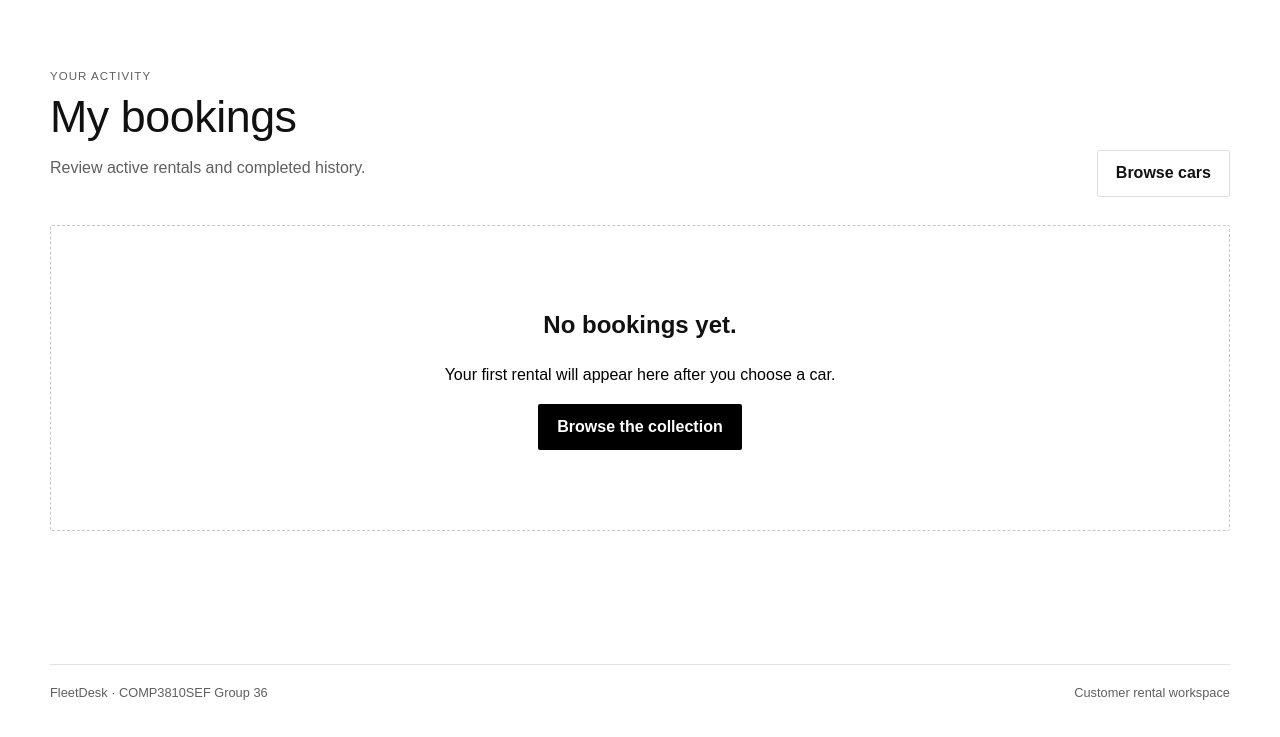
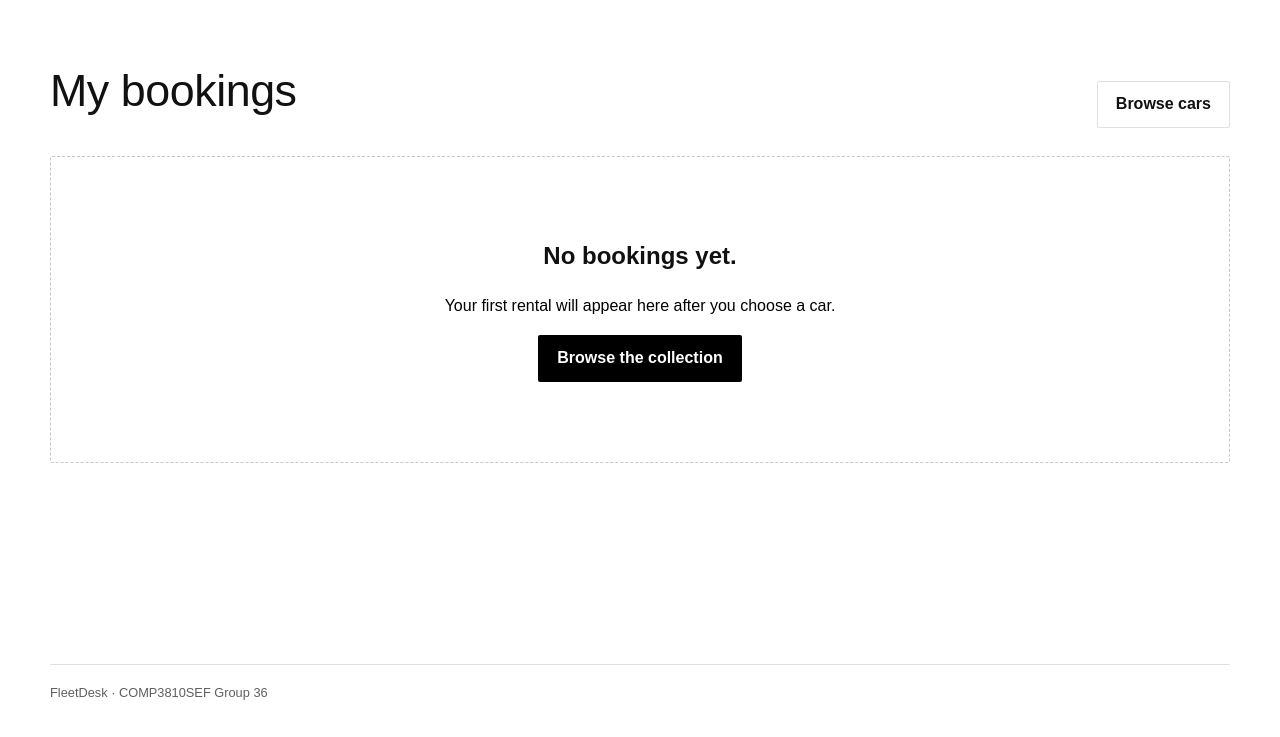
Before and after one commit to 123dvfj123/Comp3810sef_group36, a Node server app: template views/bookings/index.ejs in a window 1280 px wide. Shown: the part 84-821 px from the top of the page. Run offline with Node 20, Linux system fonts and the light colour scheme; the template is opened without the code that fills it, so the values that code supplies are empty; some libraries are stand-ins or nearby versions.

Commit message:
Remove redundant page labels and footer tagline

```diff
--- a/views/bookings/index.ejs
+++ b/views/bookings/index.ejs
@@ -2,9 +2,7 @@
 
 <section class="page-hero compact">
   <div>
-    <p class="eyebrow">Your activity</p>
     <h1>My bookings</h1>
-    <p class="lead">Review active rentals and completed history.</p>
   </div>
   <a class="button button-secondary" href="/cars">Browse cars</a>
 </section>
--- a/views/partials/footer.ejs
+++ b/views/partials/footer.ejs
@@ -3,7 +3,6 @@
     <footer class="site-footer">
       <div class="shell footer-inner">
         <span>FleetDesk · COMP3810SEF Group 36</span>
-        <span>Customer rental workspace</span>
       </div>
     </footer>
   </body>
```
